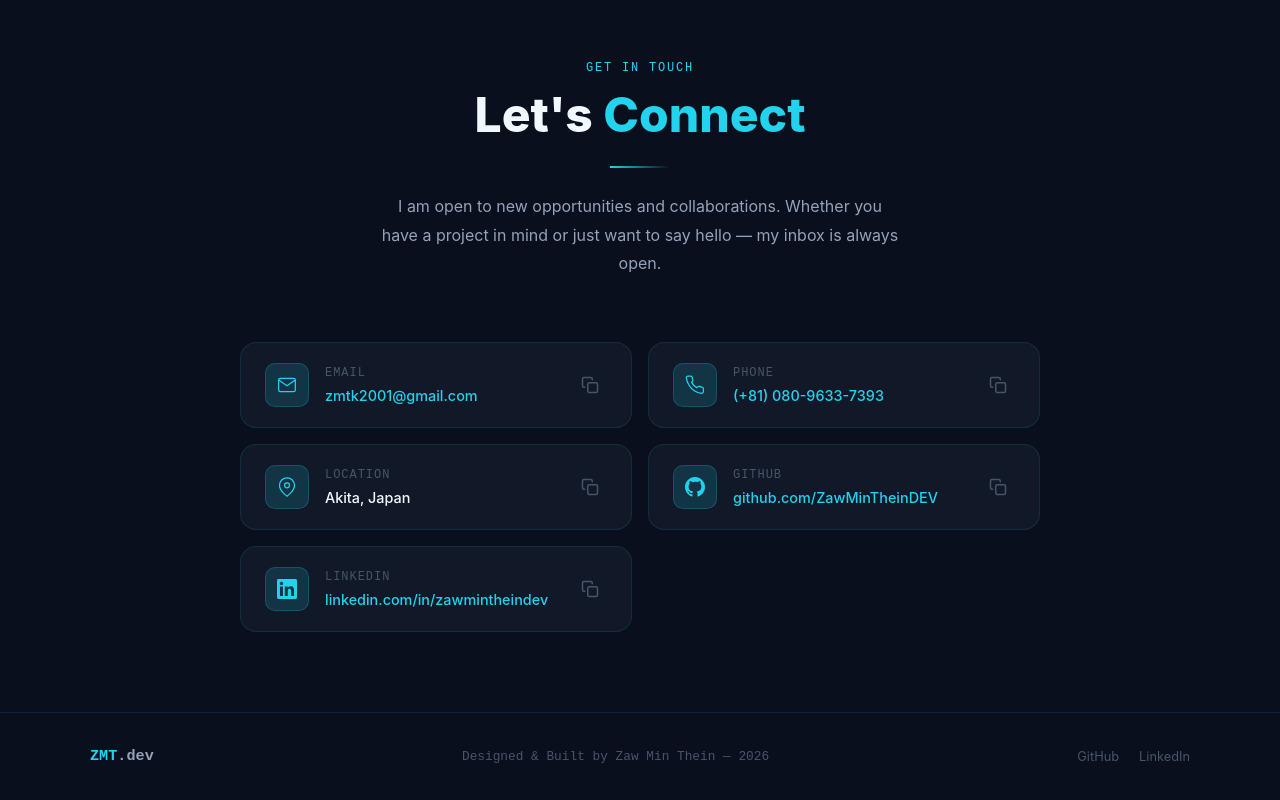
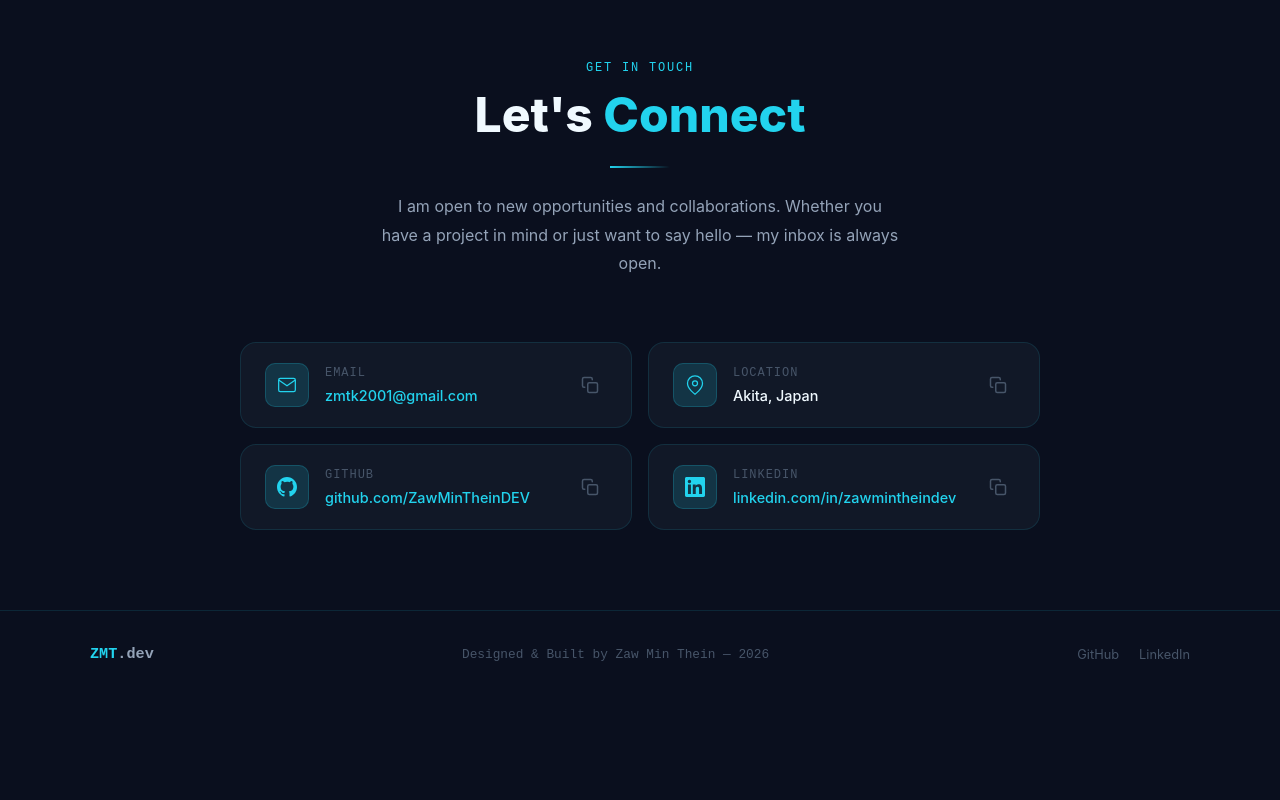
Before and after one commit to ZawMinTheinDEV/portfolio, a Next.js app: page / in a window 1280 px wide. Shown: the part 5784-6584 px from the top of the page. After the commit the page ends 6482 px from the top, so only its background shows below. Built offline with nearby package versions, Linux system fonts and the light colour scheme.

Commit message:
feat: remove phone contact information from the Contact component

```diff
--- a/src/components/Contact.tsx
+++ b/src/components/Contact.tsx
@@ -63,16 +63,7 @@ const contactItems = [
             </svg>
         ),
     },
-    {
-        label: "Phone",
-        value: "(+81) 080-9633-7393",
-        href: "tel:+818096337393",
-        icon: (
-            <svg width="20" height="20" viewBox="0 0 24 24" fill="none" stroke="currentColor" strokeWidth="1.5">
-                <path d="M22 16.92v3a2 2 0 0 1-2.18 2 19.79 19.79 0 0 1-8.63-3.07A19.5 19.5 0 0 1 4.69 12 19.79 19.79 0 0 1 1.61 3.4 2 2 0 0 1 3.6 1.22h3a2 2 0 0 1 2 1.72c.127.96.361 1.903.7 2.81a2 2 0 0 1-.45 2.11L7.91 8.86a16 16 0 0 0 6.29 6.29l.95-.95a2 2 0 0 1 2.11-.45c.907.339 1.85.573 2.81.7A2 2 0 0 1 22 16.92z" />
-            </svg>
-        ),
-    },
+
     {
         label: "Location",
         value: "Akita, Japan",
```
